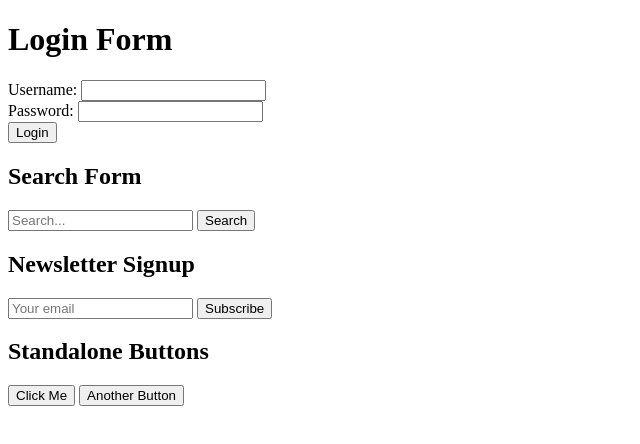
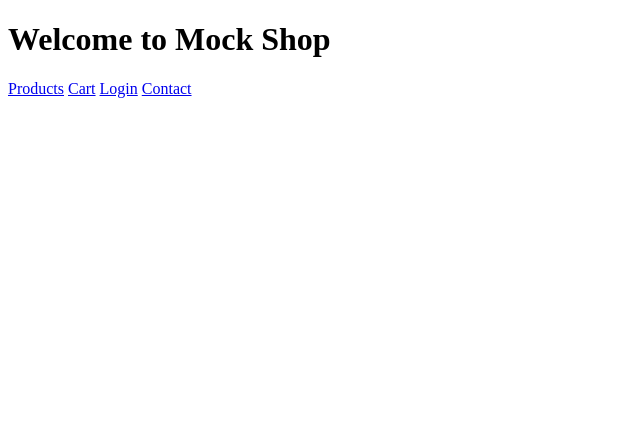
Before and after one commit to jakubChwesiuk/html-test, a plain HTML site: page index.html in a window 1280 px wide. Shown: the whole page, without its empty margins (0-640 px from the left). Drawn offline with Linux system fonts and the light colour scheme.

Commit message:
Update index.html

```diff
--- a/index.html
+++ b/index.html
@@ -1,35 +1,13 @@
 <!DOCTYPE html>
-<html lang="en">
-<head>
-  <meta charset="UTF-8">
-  <title>Test Page with Multiple Forms</title>
-</head>
+<html>
+<head><title>Mock Shop - Home</title></head>
 <body>
-  <h1>Login Form</h1>
-  <form id="login-form">
-    <label for="username">Username:</label>
-    <input type="text" id="username" name="username">
-    <br>
-    <label for="password">Password:</label>
-    <input type="password" id="password" name="password">
-    <br>
-    <button type="submit" id="login-button">Login</button>
-  </form>
-
-  <h2>Search Form</h2>
-  <form id="search-form">
-    <input type="text" name="query" id="search-box" placeholder="Search...">
-    <button type="submit" class="btn search-btn">Search</button>
-  </form>
-
-  <h2>Newsletter Signup</h2>
-  <form id="newsletter-form">
-    <input type="email" name="email" id="newsletter-email" placeholder="Your email">
-    <button type="submit" data-testid="newsletter-submit">Subscribe</button>
-  </form>
-
-  <h2>Standalone Buttons</h2>
-  <button id="alert-button" onclick="alert('Clicked!')">Click Me</button>
-  <button class="btn btn-secondary">Another Button</button>
+  <h1>Welcome to Mock Shop</h1>
+  <nav>
+    <a href="products.html" id="nav-products">Products</a>
+    <a href="cart.html" id="nav-cart">Cart</a>
+    <a href="login.html" id="nav-login">Login</a>
+    <a href="contact.html" id="nav-contact">Contact</a>
+  </nav>
 </body>
 </html>
```
